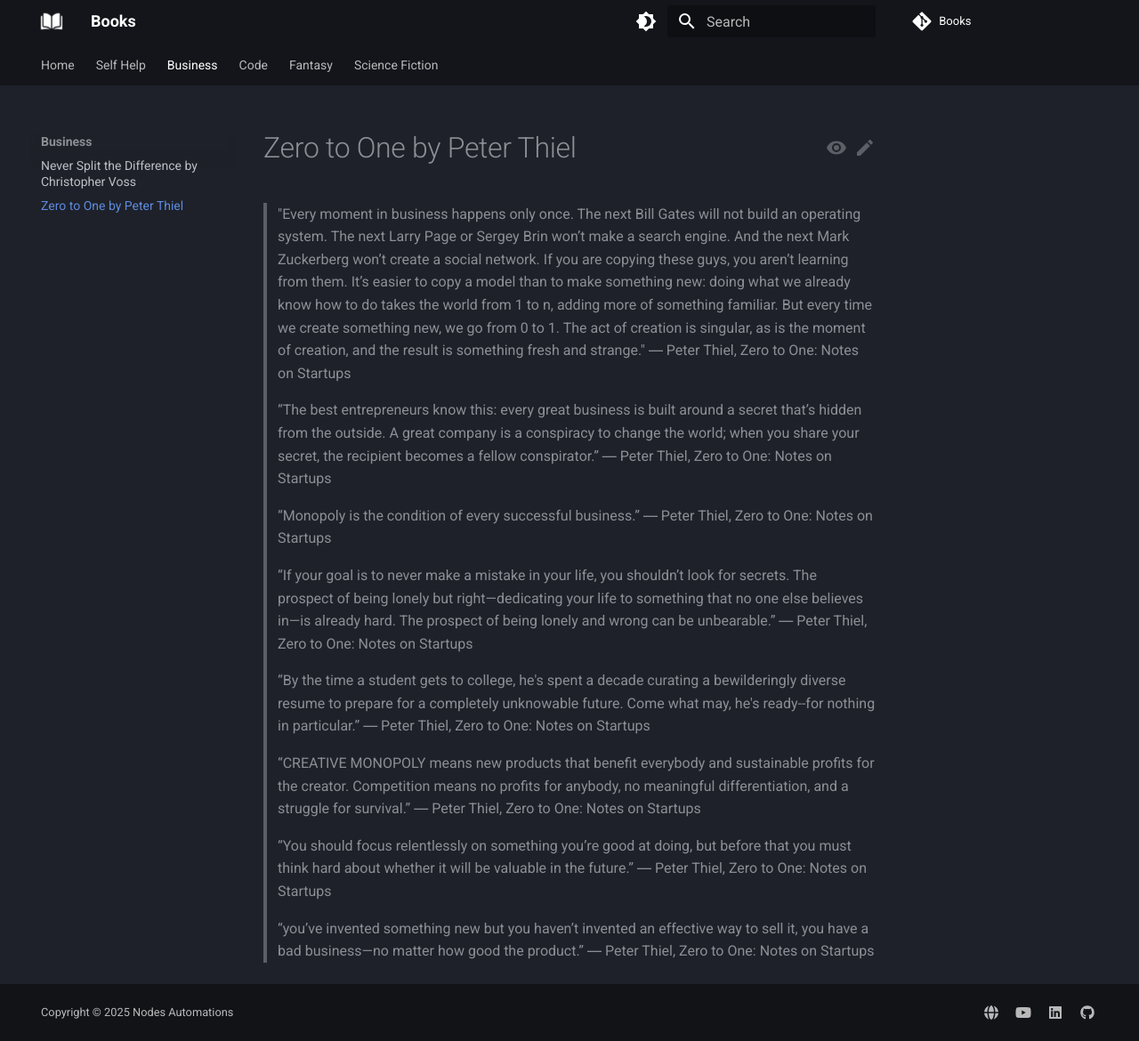
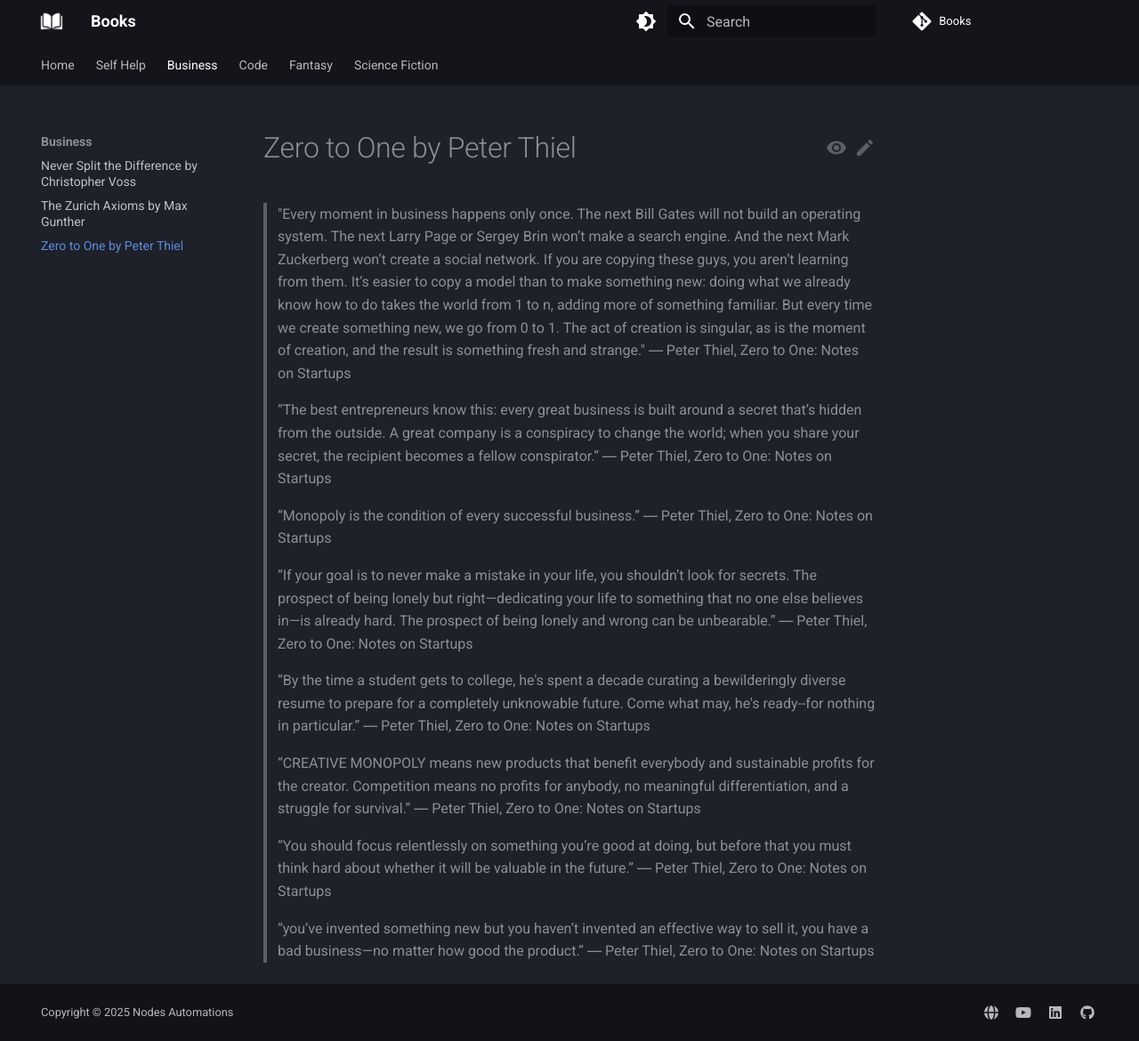
Before and after one commit to vivekkpatel/Books, an MkDocs documentation site: the page built from docs/Business/Zero to One.md, in a window 1280 px wide and 1170 px high. Shown: the whole window at 89% size. Built offline with MkDocs 1.6.1 and Material for MkDocs 9.7.7, drawn with Linux system fonts in a browser that asks for light colours; comment, search, counter and statistics services are not loaded.

Commit message:
The Zurich Axiom Added to navigation pane

```diff
--- a/mkdocs.yml
+++ b/mkdocs.yml
@@ -16,6 +16,7 @@
     - Self Help/The Obstacle Is the Way.md
   - Business:
     - Business/Never Split the Difference.md
+    - Business/The Zurich Axioms.md
     - Business/Zero to One.md
   - Code:
     - Code/Computational Engineering.md
```
